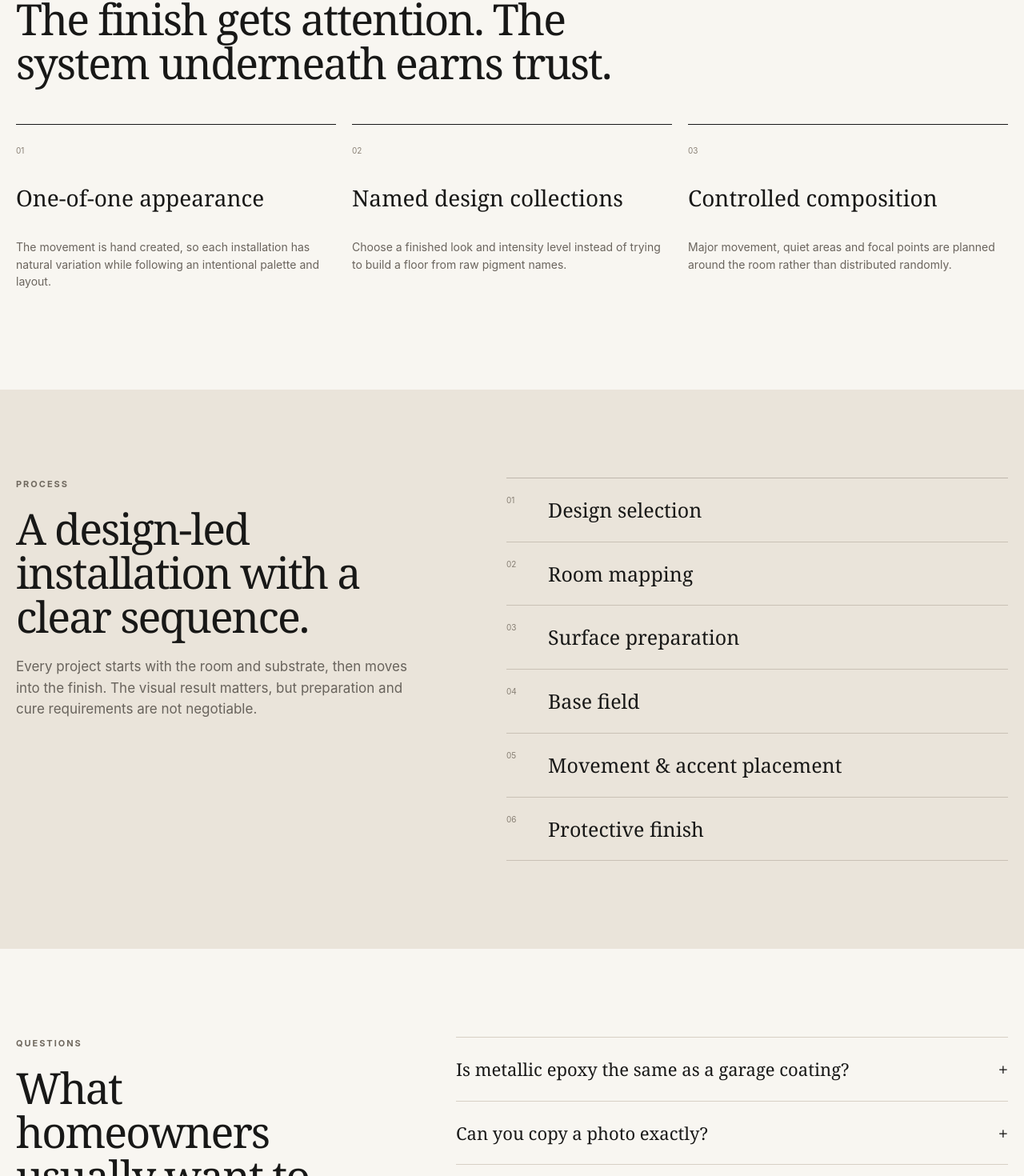
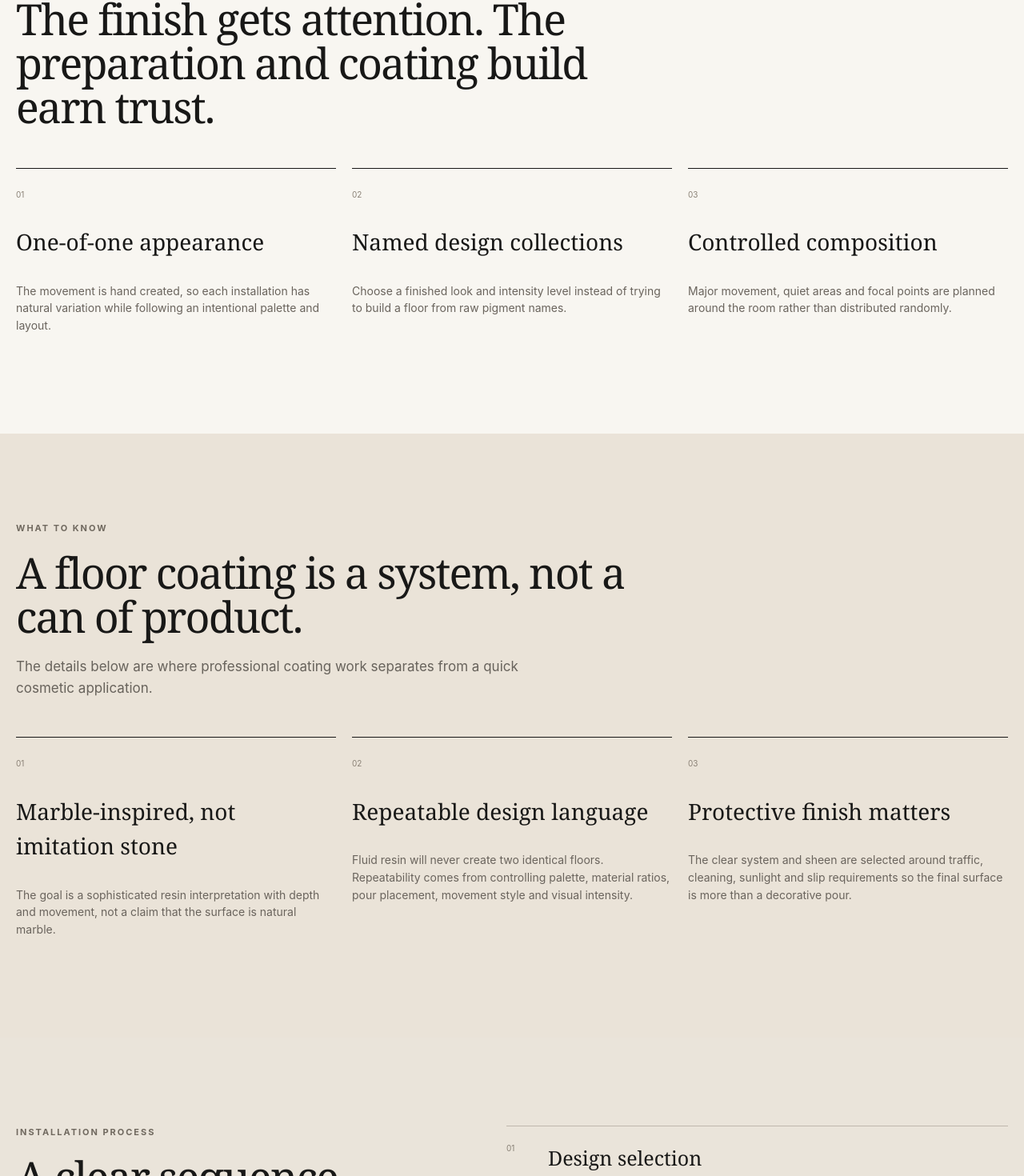
Before and after one commit to GsCommand/Jacksonville-Floor-Coatings, a Next.js app: page /metallic-epoxy-flooring in a window 1280 px wide. Shown: the part 1330-2800 px from the top of the page at 80% size. Built offline with nearby package versions, Linux system fonts and the light colour scheme; no server answers.

Commit message:
Deepen service pages and add service FAQ schema

```diff
--- a/components/ServicePage.tsx
+++ b/components/ServicePage.tsx
@@ -1,10 +1,32 @@
 import Link from "next/link";
+import Script from "next/script";
 import { ConsultationForm } from "@/components/ConsultationForm";
 import { ImagePlaceholder } from "@/components/ImagePlaceholder";
 import { SectionHeading } from "@/components/SectionHeading";
-import type { ServicePageData } from "@/lib/site";
+import { site, type ServicePageData } from "@/lib/site";
 
 export function ServicePage({ data }: { data: ServicePageData }) {
+  const schema = [
+    {
+      "@context": "https://schema.org",
+      "@type": "Service",
+      name: data.eyebrow,
+      description: data.metaDescription,
+      url: `${site.url}/${data.slug}`,
+      provider: { "@id": `${site.url}/#business` },
+      areaServed: ["Jacksonville, FL", "Nocatee, FL", "Ponte Vedra, FL", "St. Johns County, FL"],
+    },
+    {
+      "@context": "https://schema.org",
+      "@type": "FAQPage",
+      mainEntity: data.faqs.map((faq) => ({
+        "@type": "Question",
+        name: faq.q,
+        acceptedAnswer: { "@type": "Answer", text: faq.a },
+      })),
+    },
+  ];
+
   return (
     <main>
       <section className="service-hero shell wide-shell">
@@ -13,28 +35,20 @@ export function ServicePage({ data }: { data: ServicePageData }) {
           <h1>{data.title}</h1>
           <p className="hero-copy">{data.intro}</p>
           <div className="hero-actions">
-            <Link className="button button-dark" href="/contact">Request a consultation</Link>
+            <Link className="button button-dark" href="/contact">Request a floor consultation</Link>
             <Link className="text-link" href="/finishes">Explore finishes <span>↗</span></Link>
           </div>
           {data.price ? <p className="price-note">{data.price}</p> : null}
         </div>
-        <div className={`service-visual ${data.visualClass}`}>
-          <ImagePlaceholder
-            className="service-image-placeholder"
-            label={`SERVICE HERO — ${data.title}`}
-            detail="Use a real completed project for this exact service. Show enough of the surrounding room or garage to explain the application; avoid a close-up-only floor texture. Wide landscape composition preferred."
-          />
-        </div>
+        <div className={`service-visual ${data.visualClass}`}><ImagePlaceholder className="service-image-placeholder" /></div>
       </section>
 
       <section className="application-strip">
-        <div className="shell application-grid">
-          {data.applications.map((application) => <span key={application}>{application}</span>)}
-        </div>
+        <div className="shell application-grid">{data.applications.map((application) => <span key={application}>{application}</span>)}</div>
       </section>
 
       <section className="section shell">
-        <SectionHeading eyebrow="Why this approach" title="The finish gets attention. The system underneath earns trust." />
+        <SectionHeading eyebrow="Why the system matters" title="The finish gets attention. The preparation and coating build earn trust." />
         <div className="three-grid benefit-grid">
           {data.benefits.map((benefit, index) => (
             <article className="number-card" key={benefit.title}>
@@ -46,30 +60,62 @@ export function ServicePage({ data }: { data: ServicePageData }) {
         </div>
       </section>
 
+      {data.details?.length ? (
+        <section className="section design-story">
+          <div className="shell">
+            <SectionHeading eyebrow="What to know" title="A floor coating is a system, not a can of product." copy="The details below are where professional coating work separates from a quick cosmetic application." />
+            <div className="three-grid benefit-grid">
+              {data.details.map((detail, index) => (
+                <article className="number-card" key={detail.title}>
+                  <span>{String(index + 1).padStart(2, "0")}</span>
+                  <h3>{detail.title}</h3>
+                  <p>{detail.body}</p>
+                </article>
+              ))}
+            </div>
+          </div>
+        </section>
+      ) : null}
+
       <section className="section process-section">
         <div className="shell process-layout">
-          <SectionHeading eyebrow="Process" title="A design-led installation with a clear sequence." copy="Every project starts with the room and substrate, then moves into the finish. The visual result matters, but preparation and cure requirements are not negotiable." />
-          <ol className="process-list">
-            {data.process.map((step, index) => <li key={step}><span>{String(index + 1).padStart(2, "0")}</span><strong>{step}</strong></li>)}
-          </ol>
+          <SectionHeading eyebrow="Installation process" title="A clear sequence from slab evaluation to return-to-service." copy="Every project starts with the substrate and use case. Preparation, repairs, coating sequence and cure requirements are documented around the selected system." />
+          <ol className="process-list">{data.process.map((step, index) => <li key={step}><span>{String(index + 1).padStart(2, "0")}</span><strong>{step}</strong></li>)}</ol>
         </div>
       </section>
 
       <section className="section shell faq-layout">
-        <SectionHeading eyebrow="Questions" title="What homeowners usually want to know first." />
-        <div className="faq-list">
-          {data.faqs.map((faq) => <details key={faq.q}><summary>{faq.q}<span>+</span></summary><p>{faq.a}</p></details>)}
+        <SectionHeading eyebrow="Questions" title="What Jacksonville property owners usually want to know first." />
+        <div className="faq-list">{data.faqs.map((faq) => <details key={faq.q}><summary>{faq.q}<span>+</span></summary><p>{faq.a}</p></details>)}</div>
+      </section>
+
+      <section className="section local-feature">
+        <div className="shell local-grid">
+          <div>
+            <p className="eyebrow">Compare the options</p>
+            <h2>Start with the floor you have. Then choose the chemistry and finish.</h2>
+            <p>Garage systems, epoxy, polyaspartic and metallic resin overlap, but they are not interchangeable. The best recommendation depends on slab condition, exposure, design goal and return-to-service requirements.</p>
+            <div className="local-links">
+              <Link href="/epoxy-flooring-jacksonville">Epoxy flooring ↗</Link>
+              <Link href="/garage-floor-coatings">Garage coatings ↗</Link>
+              <Link href="/polyaspartic-floor-coatings">Polyaspartic ↗</Link>
+              <Link href="/metallic-epoxy-flooring">Metallic resin ↗</Link>
+            </div>
+          </div>
+          <ImagePlaceholder className="local-photo-placeholder" />
         </div>
       </section>
 
       <section className="section shell consultation-panel">
         <div>
-          <p className="eyebrow">Start with the space</p>
-          <h2>Show us the room before you choose the chemistry.</h2>
-          <p>Send the approximate square footage, a few photos and what you want the finished space to feel like. We can narrow down the right design direction from there.</p>
+          <p className="eyebrow">Request a recommendation</p>
+          <h2>Tell us about the slab, the space and the finish you want.</h2>
+          <p>Share the project type, approximate square footage, current floor condition and neighborhood. That is enough to start narrowing the right coating system and estimate path.</p>
         </div>
         <ConsultationForm compact />
       </section>
+
+      <Script id={`schema-${data.slug}`} type="application/ld+json" dangerouslySetInnerHTML={{ __html: JSON.stringify(schema) }} />
     </main>
   );
 }
```
